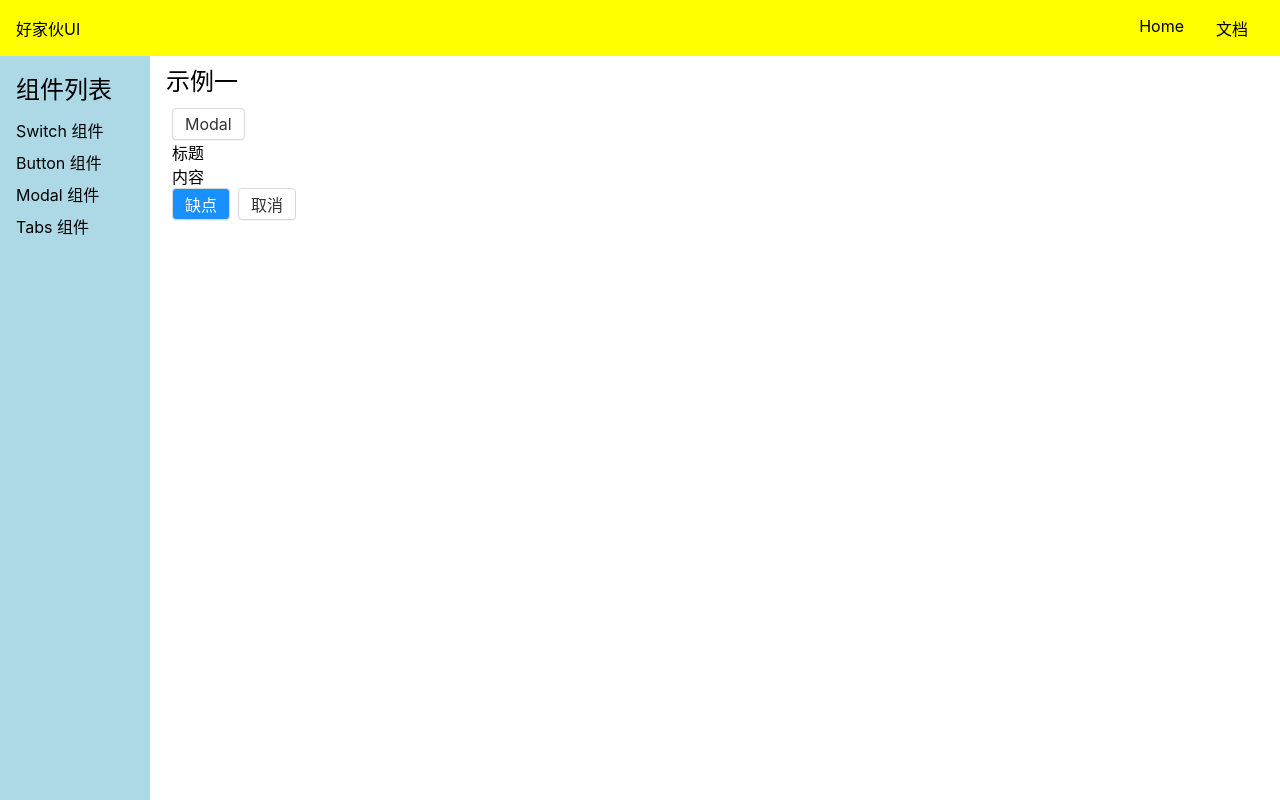
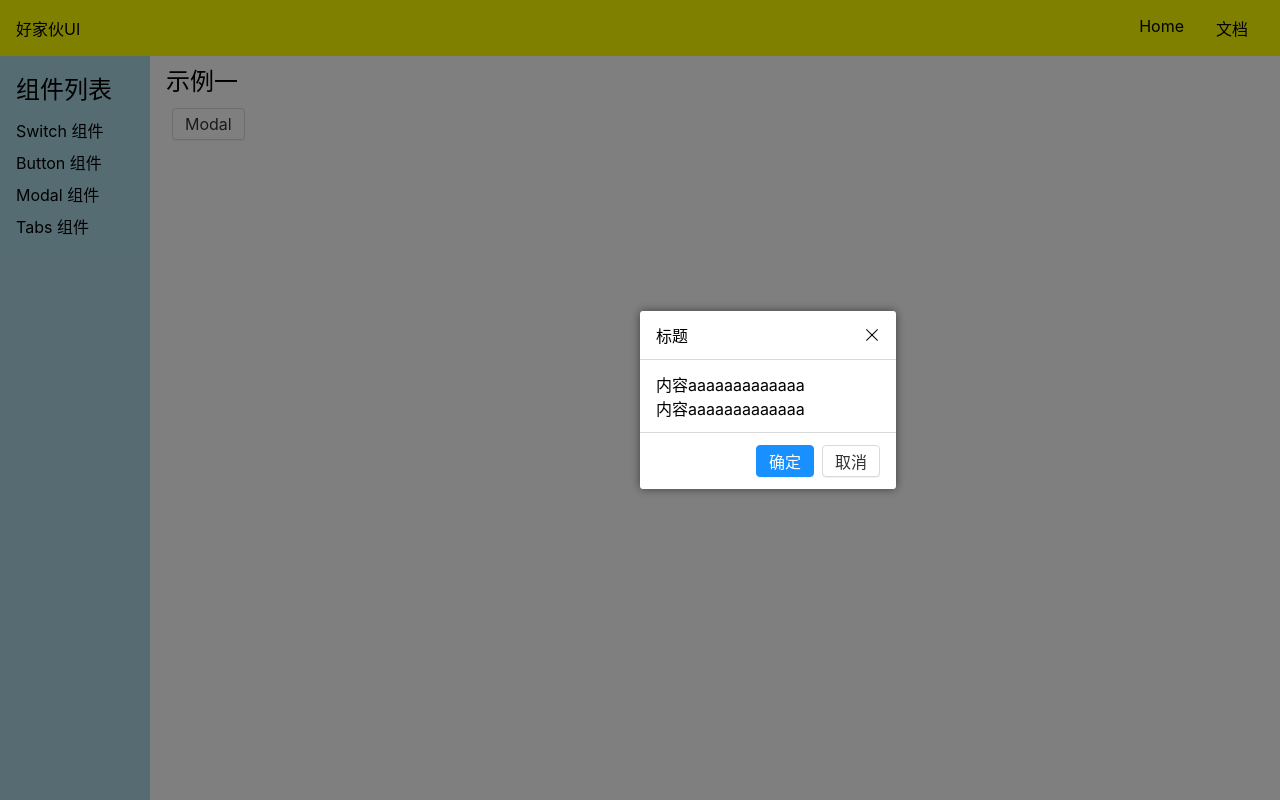
Before and after one commit to Glen-Ni/vue3wheels, a Vue app: page /#/doc/modal in a window 1280 px wide. Built offline with nearby package versions, Linux system fonts and the light colour scheme.

Commit message:
完成Modal样式

```diff
--- a/src/libs/Button.vue
+++ b/src/libs/Button.vue
@@ -106,6 +106,7 @@ $radius: 4px;
   &.hao-level-primary {
     color: #fff;
     background: #1890ff;
+    border-color: #1890ff;
     &:hover,
     &:focus {
       background: lighten($blue, 10%);
--- a/src/libs/Modal.vue
+++ b/src/libs/Modal.vue
@@ -1,10 +1,17 @@
 <template>
-  <div class="hao-modal-overlay">
-    <div class="hao-moadal-wrapper">
-      <header>标题</header>
-      <main>内容</main>
+  <div class="hao-modal-overlay"></div>
+  <div class="hao-modal-wrapper">
+    <div class="hao-modal">
+      <header>
+        标题
+        <div class="hao-modal-close"></div>
+      </header>
+      <main>
+        <p>内容aaaaaaaaaaaaa</p>
+        <p>内容aaaaaaaaaaaaa</p>
+      </main>
       <footer>
-        <Button level="primary">缺点</Button>
+        <Button level="primary">确定</Button>
         <Button>取消</Button>
       </footer>
     </div>
@@ -26,5 +33,69 @@ export default {
 };
 </script>
 <style lang="scss">
+$border-color: #d9d9d9;
+.hao-modal-overlay {
+  position: fixed;
+  top: 0;
+  left: 0;
+  z-index: 10;
+  width: 100%;
+  height: 100%;
+  background: fade_out($color: #000000, $amount: 0.5);
+}
+.hao-modal-wrapper {
+  position: fixed;
+  top: 50%;
+  left: 50%;
+  z-index: 11;
+  transform: translateX(-50%);
+  transform: translateY(-50%);
+}
+.hao-modal {
+  background-color: #fff;
+  border-radius: 3px;
+  box-shadow: 0 0 10px fade-out($color: #000000, $amount: 0.5);
+  min-width: 16em;
+  >header {
+    padding: 12px 16px;
+    display: flex;
+    align-items: center;
+    justify-content: space-between;
+    border-bottom: 1px solid $border-color;
+  }
+  >main {
+    padding: 12px 16px;
+  }
+  >footer {
+    border-top: 1px solid $border-color;
+    padding: 12px 16px;
+    text-align: right;
+  }
+  &-close {
+    position: relative;
+    display: inline-block;
+    width: 16px;
+    height: 16px;
+    cursor: pointer;
+    &::before,
+    &::after {
+      content: '';
+      position: absolute;
+      height: 1px;
+      background: black;
+      width: 100%;
+      top: 50%;
+      left: 50%;
+    }
 
+    &::before {
+      transform: translate(-50%, -50%) rotate(-45deg);
+    }
+
+    &::after {
+      transform: translate(-50%, -50%) rotate(45deg);
+    }
+
+  }
+}
 </style>
```
